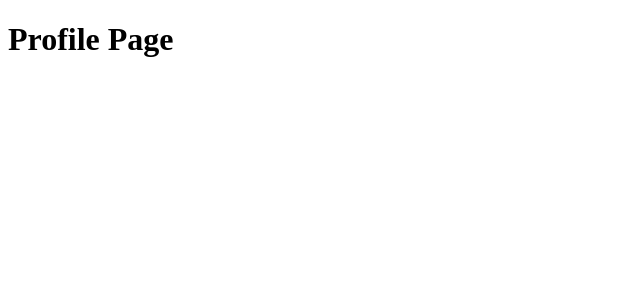
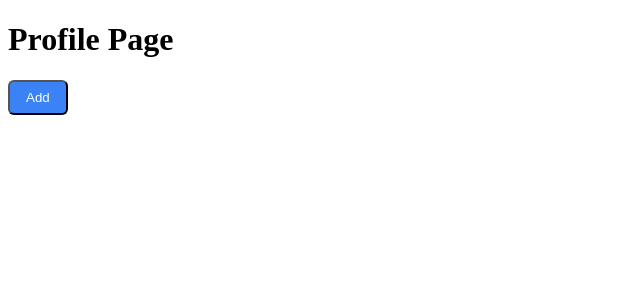
Before and after one commit to Dewsara-Insighture/nuxt-pwa-2, a Nuxt app: page /profile in a window 1280 px wide. Shown: the top 300 px of the page, without its empty margins (0-640 px from the left). Built offline with nearby package versions, Linux system fonts and the light colour scheme.

Commit message:
added a new button

```diff
--- a/pages/profile.vue
+++ b/pages/profile.vue
@@ -1,5 +1,29 @@
 <template>
     <div class="container">
       <h1 class="title">Profile Page</h1>
+      <button @click="consoleThis" class="add-button">Add</button>
     </div>
   </template>
+
+<script setup lang="ts">
+    const consoleThis = () => {
+        console.log('Profile page button click')
+    }
+</script>
+
+<style scoped>
+
+.add-button {
+  background-color: #3b82f6;
+  color: white;
+  padding: 0.5rem 1rem;
+  border-radius: 6px;
+  font-weight: medium;
+  transition: background-color 0.2s ease-in-out;
+}
+
+.add-button:hover {
+  background-color: #2563eb;
+}
+
+</style>
```
